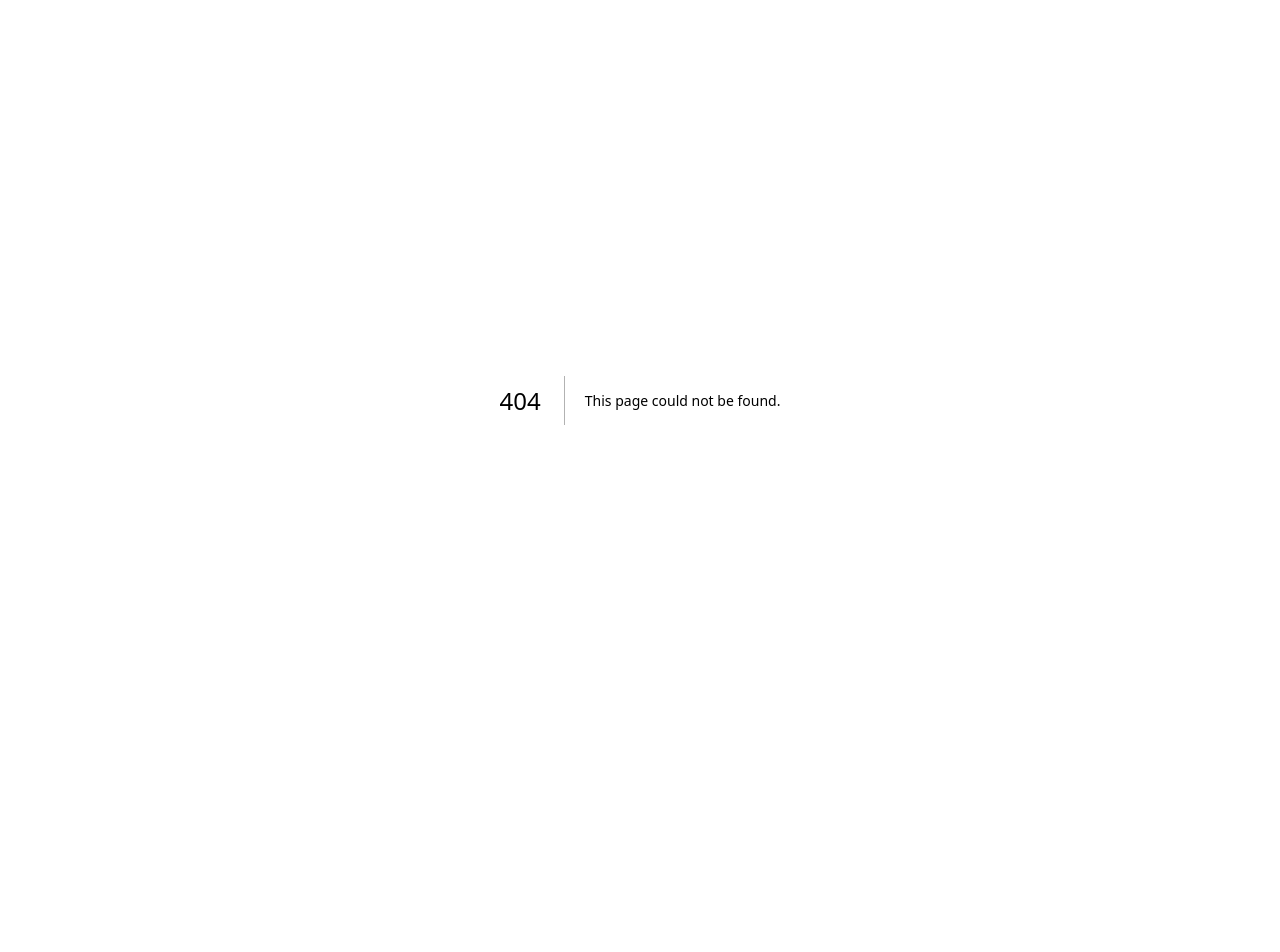
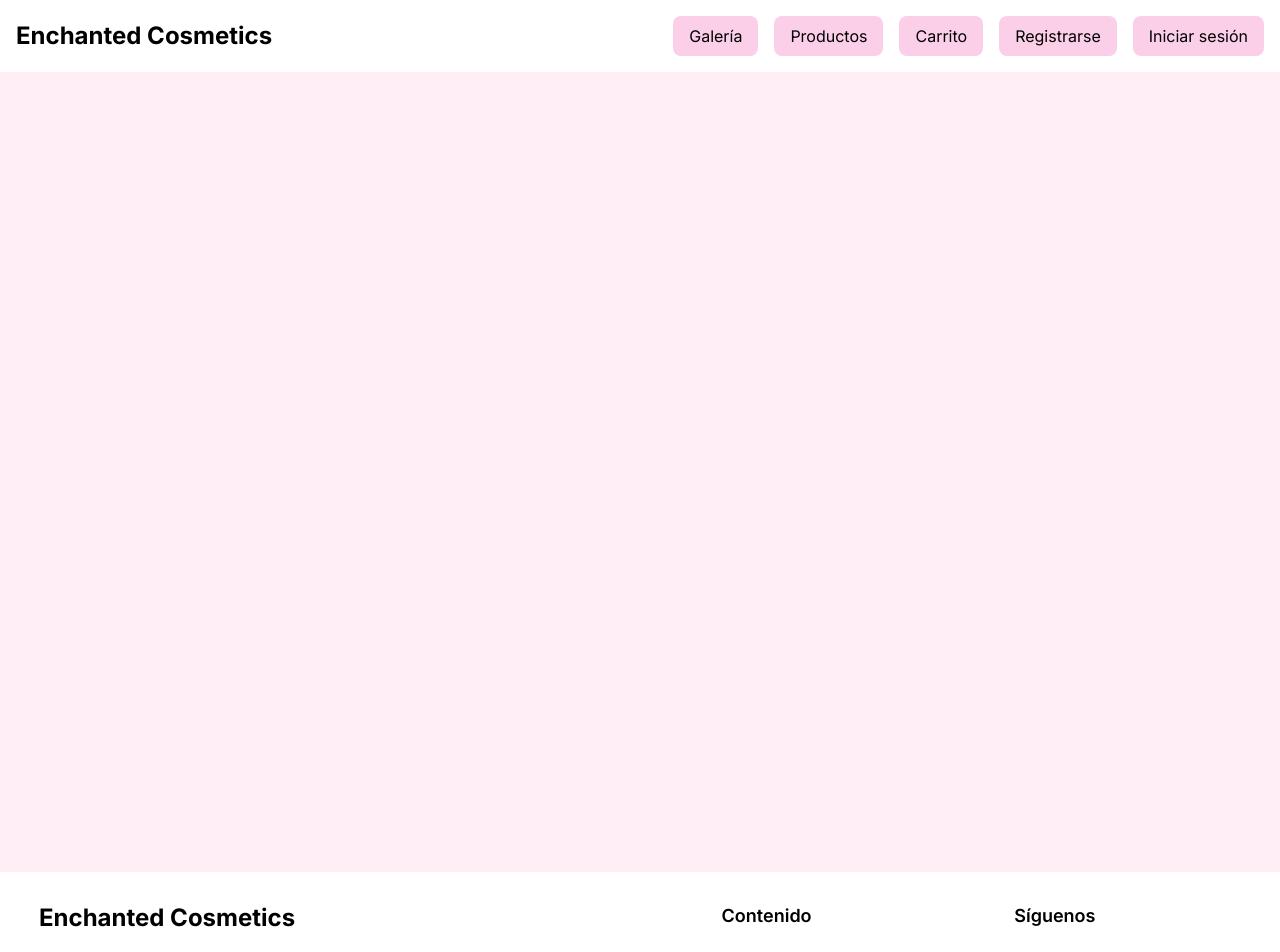
Before and after one commit to Elmono56/DuendeMaquillista, a Next.js app: page /pages/users/gallery in a window 1280 px wide. Before the commit this address had no page. Shown: the top 952 px of the page. Before the commit the page ends 800 px from the top, so only its background shows below. Built offline with nearby package versions, Linux system fonts and the light colour scheme.

Commit message:
Feat: Gallery implemented

```diff
--- /dev/null
+++ b/src/app/pages/users/gallery/page.tsx
@@ -0,0 +1,16 @@
+import React from "react";
+import Navbar from "@/app/components/Navbar";
+import Footer from "@/app/components/Footer";
+
+const Gallery = () => {
+  return (
+    <>
+      <Navbar />
+      <div className="flex justify-center items-center h-screen">
+      </div>
+      <Footer />
+    </>
+  );
+};
+
+export default Gallery;
```
